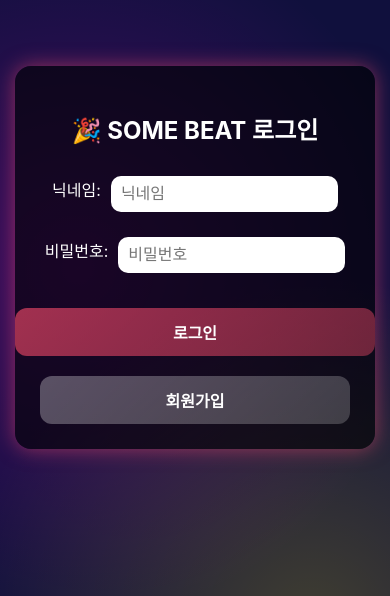
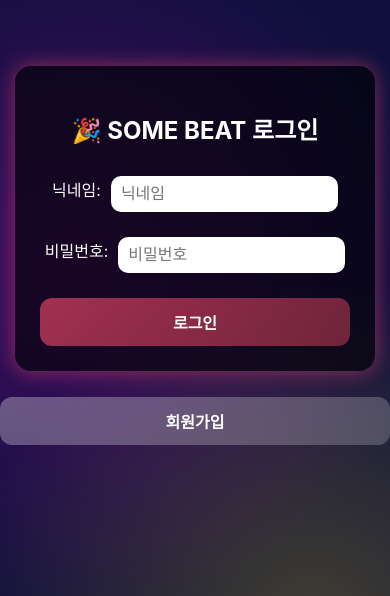
Before and after one commit to 512wony/somebeat_1.0, a Flask app: page /login in a window 390 px wide. Shown: the top 596 px of the page. Run offline with Flask 3, Linux system fonts and the light colour scheme; some web fonts are replaced.

Commit message:
update html mobile ui

```diff
--- a/templates/login.html
+++ b/templates/login.html
@@ -43,8 +43,10 @@ button.signup-btn {
 }
 
 button.login-btn {
-    width: 360px;
+    width: 100%;
+    max-width: 100%;
 }
+
 </style>
 </head>
 <body>
@@ -73,8 +75,7 @@ button.login-btn {
           {% endif %}
         {% endwith %}
 
-        <div style="flex-basis:100%; text-align:center; margin-top:10px;">
-            <button type="submit" class="login-btn">로그인</button>
+        <button type="submit" class="login-btn">로그인</button>
         </div>
     </form>
 
```
